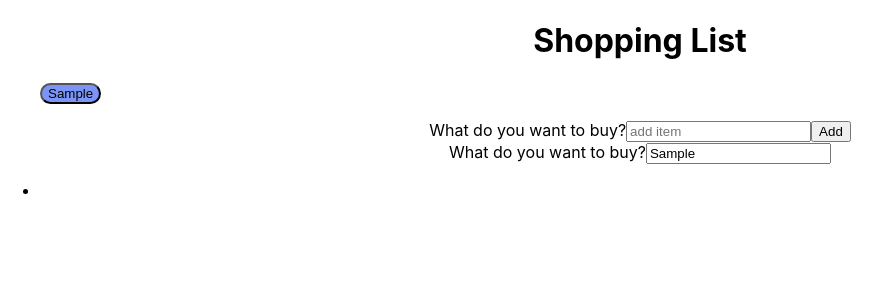
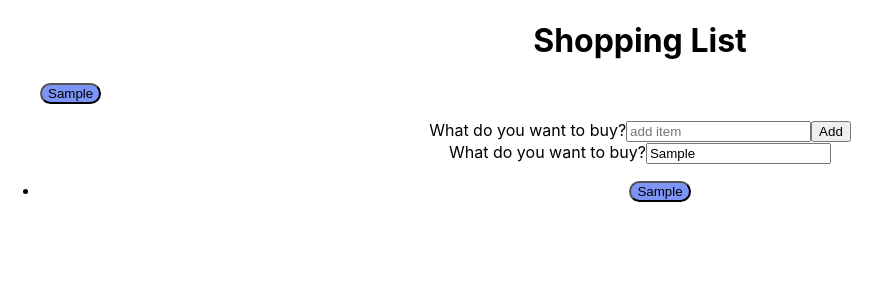
Before and after one commit to FlyingMoe91/shopping-list, a React (Create React App) app: page / in a window 1280 px wide. Both pictures are taken after typing "Sample", "Sample" into the empty fields and a click on the button "Add". Shown: the top 300 px of the page, without its empty margins (0-891 px from the left). Built offline with nearby package versions, Linux system fonts and the light colour scheme; no server answers.

Commit message:
Add henadleSearchItem

```diff
--- a/src/App.js
+++ b/src/App.js
@@ -24,12 +24,10 @@ function App() {
       }
     }
   }, []);
-  console.log(items);
-  // function handleSearchItems() {
-  //   setApiItems(
-  //     setApiItems()
-  //     )
-  // }
+
+  function handleSearchItems(itemName) {
+    setItems(items.filter((item) => item.name.en.match(itemName)));
+  }
 
   useEffect(() => {
     saveToLocal('items', items);
@@ -68,7 +66,7 @@ function App() {
       <h1>Shopping List</h1>
       <List InitialItems={items} onDeleteItem={handleDeleteItem} />
       <AddItem onAddItem={handleAddItem} />
-      <SearchAdd />
+      <SearchAdd InitialItems={items} onSearchItems={handleSearchItems} />
     </div>
   );
 }
--- a/src/components/SearchAdd.js
+++ b/src/components/SearchAdd.js
@@ -1,4 +1,4 @@
-export default function SearchAdd() {
+export default function SearchAdd({ InitialItems, onSearchItems }) {
   return (
     <div>
       <label htmlFor="search">What do you want to buy?</label>
@@ -6,10 +6,16 @@ export default function SearchAdd() {
         placeholder="Search"
         type="text"
         id="search"
-        //onChange={(event) => setName(event.target.value)
+        onChange={(event) => onSearchItems(event.target.value)}
       />
       <ul>
-        <li></li>
+        {InitialItems.map((item) => {
+          return (
+            <li key={item._id}>
+              <button className="Items">{item.name.en}</button>
+            </li>
+          );
+        })}
       </ul>
     </div>
   );
```
